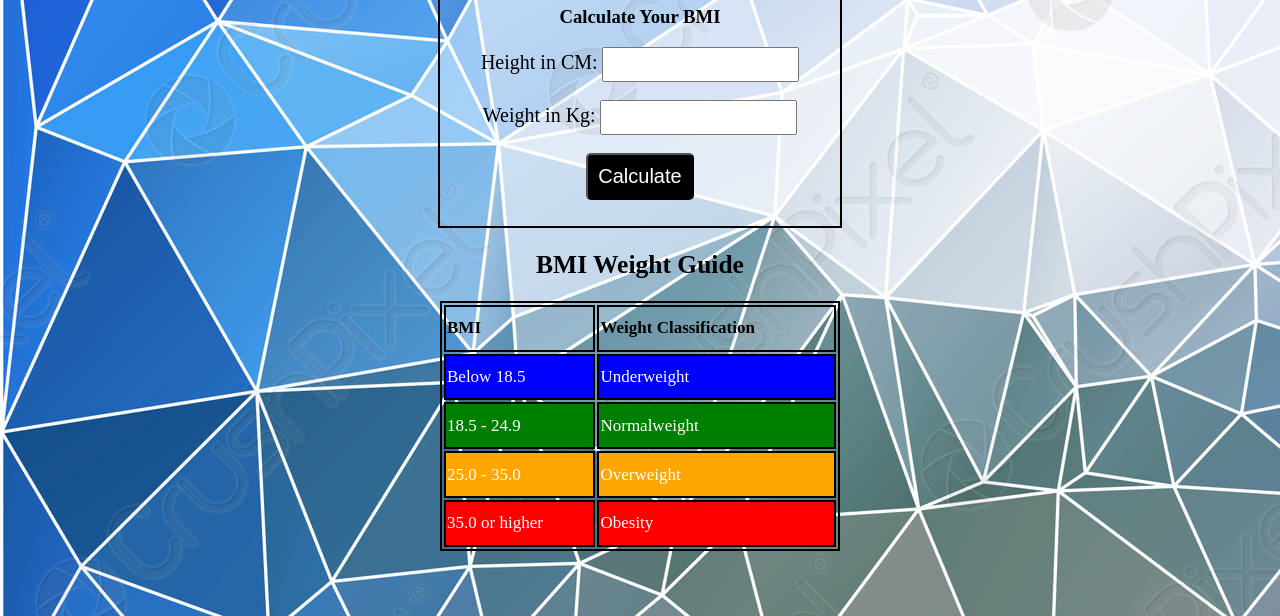
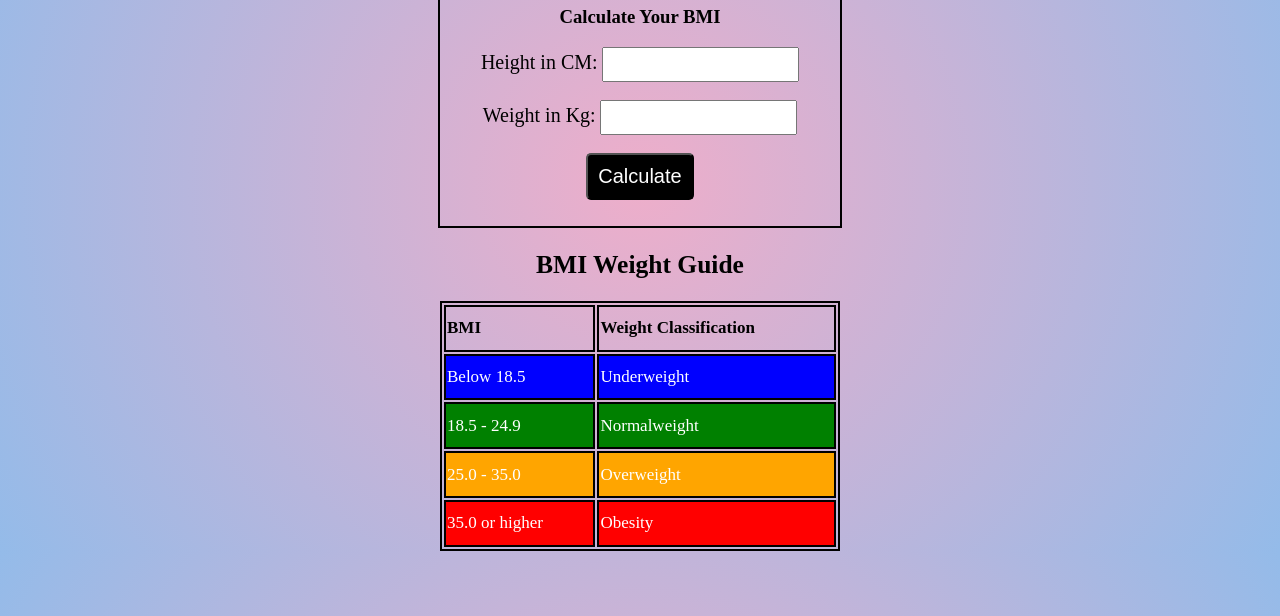
Before and after one commit to Khushi0421/BMI_Calculator, a plain HTML site: page index.html in a window 1280 px wide. Shown: the part 184-800 px from the top of the page. Drawn offline with Linux system fonts and the light colour scheme.

Commit message:
second commit

```diff
--- a/assets/style.css
+++ b/assets/style.css
@@ -1,7 +1,8 @@
 body {
   padding: 0;
   margin: 0;
-  background-image: url(/assets/images/bmi.jpg)
+  background: rgb(238,174,202);
+  background: radial-gradient(circle, rgba(238,174,202,1) 0%, rgba(148,187,233,1) 100%);
 }
 
 #bmical {
```
Also changed, not shown: assets/images/bmi.jpg (deleted).
